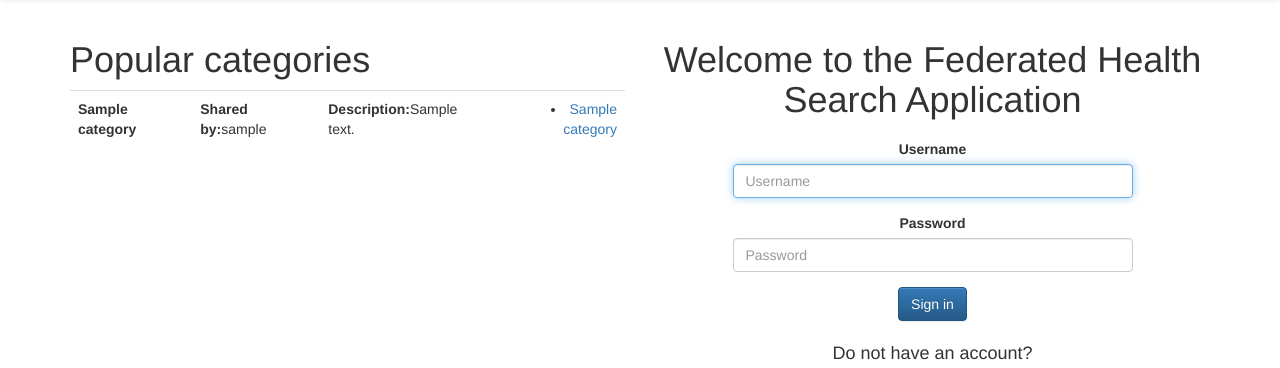
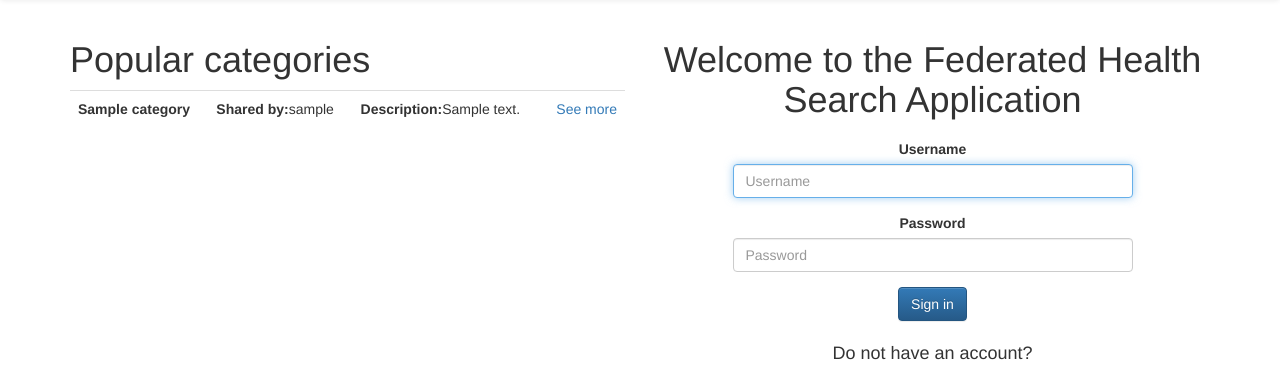
Before and after one commit to vjvasilev95/fhs_project, a Django app: page /fhs/ in a window 1280 px wide. Shown: the part 52-420 px from the top of the page. Run offline with Django 3.2, Linux system fonts and the light colour scheme; tables that the repository leaves empty hold one stand-in row (values such as "Sample post"); some libraries are stand-ins or nearby versions.

Commit message:
See more on categories working

```diff
--- a/templates/fhs/index.html
+++ b/templates/fhs/index.html
@@ -27,7 +27,7 @@
                                 <p class="cat-descr"><strong>Description:</strong>{{ category.description }}</p>
                             </td>
                             <td class="text-right" valign="bottom">
-                                <li><a href="/fhs/category/{{ category.slug }}">{{ category.name }}</a></li>
+                                <a href="/fhs/category/{{ category.slug }}">See more</a>
                             </td>
                             </tr>
                         {% endfor %}
@@ -98,7 +98,7 @@
                                 <p class="cat-descr"><strong>Description:</strong>{{ category.description }}</p>
                             </td>
                             <td class="text-right" valign="bottom">
-                                <li><a href="{% url 'goto' %}?cat_id={{ category.id }}">{{ category.name }}</a></li>
+                                <a href="{% url 'goto' %}?cat_id={{ category.id }}">See more</a>
                             </td>
                             </tr>
                         {% endfor %}
--- a/templates/fhs/profile.html
+++ b/templates/fhs/profile.html
@@ -35,7 +35,7 @@
                                     <p class="cat-descr"><strong>Shared </strong>{{ category.shared }}</p>
                                 </td>
                                 <td class="text-right" valign="bottom">
-                                    <a href="{% url 'goto' %}?cat_id={{ category.id }}">See more</a>
+                                    <a href="{% url 'goto' %}?cat_id={{ category.id }}"> See more</a>
                                 </td>
 
                                 <td>
```
Also changed, not shown: fhs/medlinePlus.py (+5 -5 lines).
